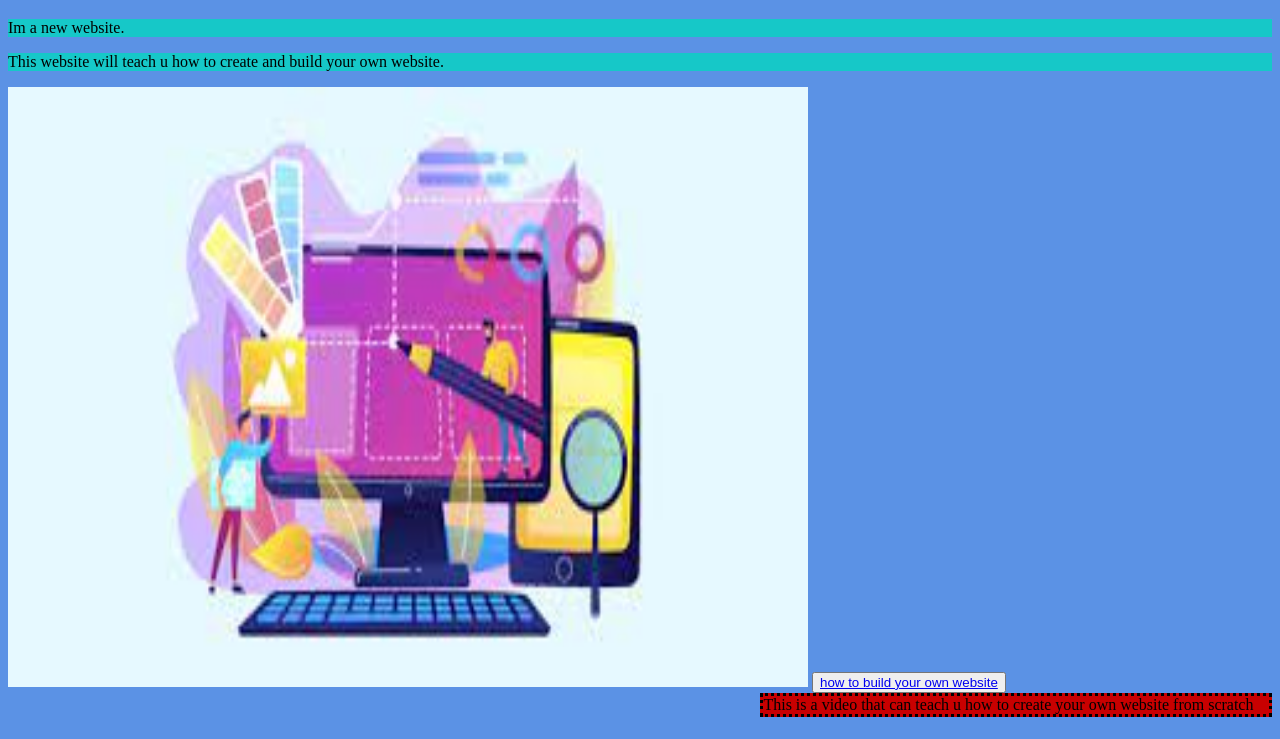
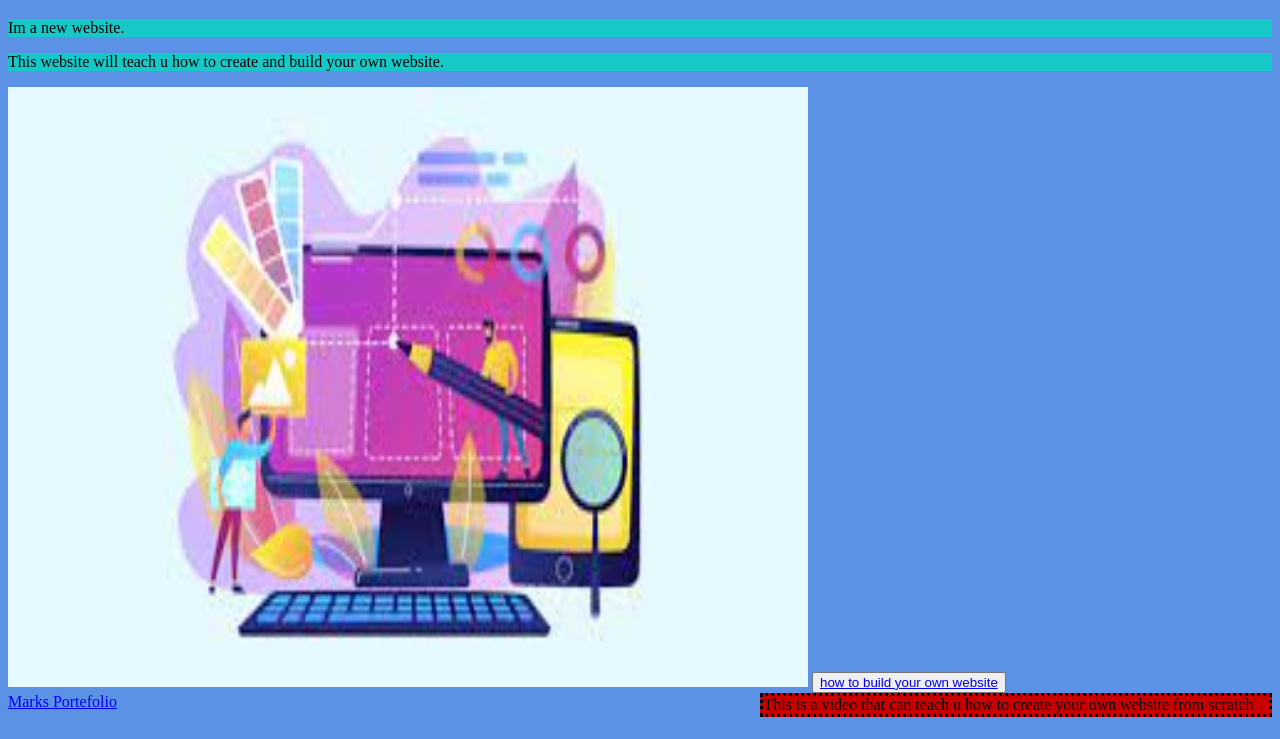
Before and after one commit to MarkKondoskal/Logbog, a plain HTML site: page index.html in a window 1280 px wide. Shown: the part 61-800 px from the top of the page. Drawn offline with Linux system fonts and the light colour scheme.

Commit message:
Add files via upload

```diff
--- a/index.html
+++ b/index.html
@@ -20,7 +20,9 @@
 
         <div class="kasse">
    This is a video that can teach u how to create your own website from scratch
-
+    </div>
+            <br>
+            <a href="IndexME.html"> Marks Portefolio </a>
 
 
 
```
